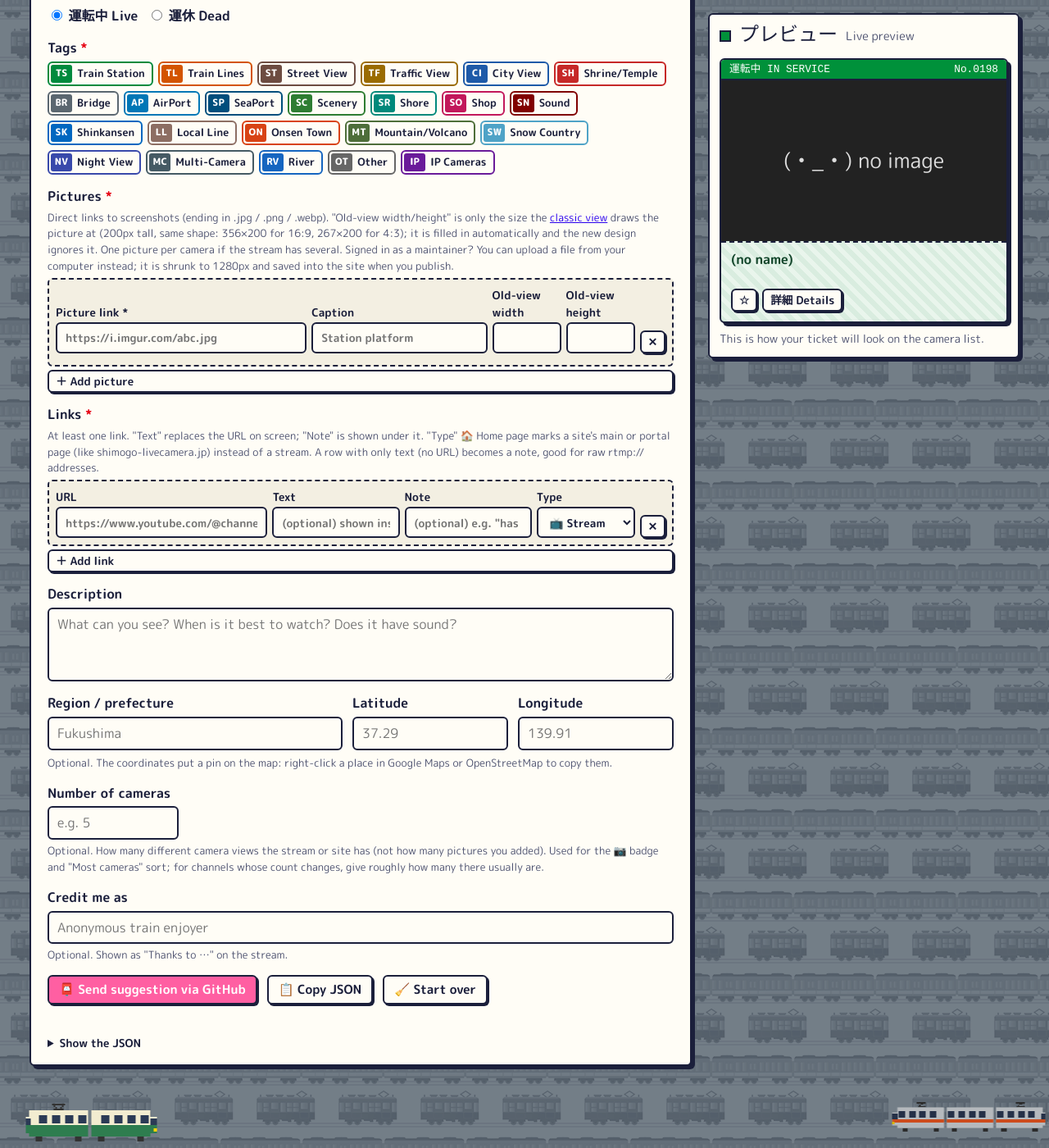
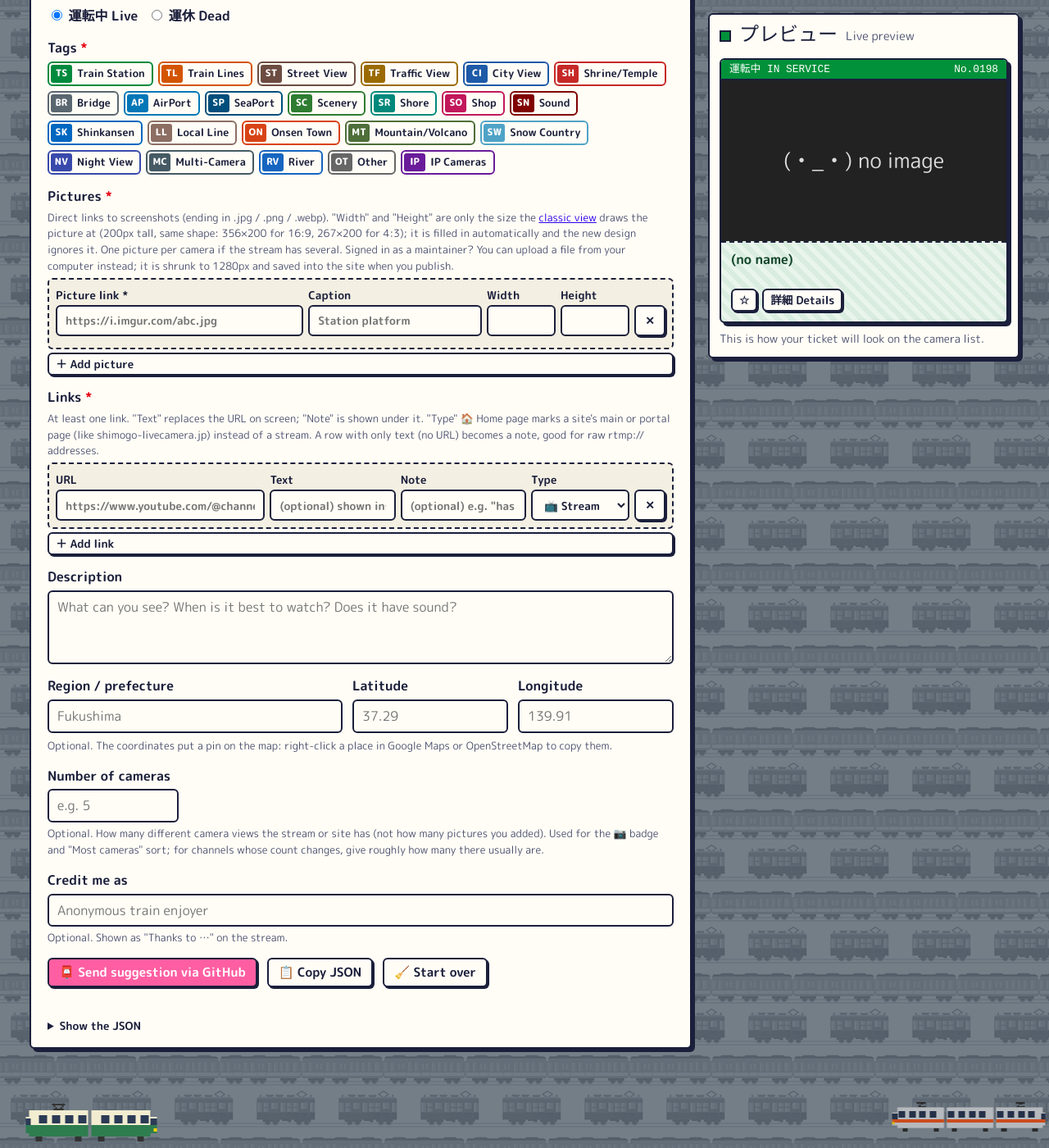
Before and after one commit to TrainStream/trainstream.github.io, a Jekyll site: the page built from submit/index.html, in a window 1280 px wide and 1400 px high, scrolled down 821 px. Shown: the whole window at 82% size. Built offline with Jekyll 4.4.1, drawn with Linux system fonts in a browser that asks for light colours; some web fonts are replaced.

Commit message:
Submit: short Width/Height labels with a tooltip; ✕ as tall as the inputs
Co-Authored-By: Claude Opus 5.5 <noreply@anthropic.com>
Claude-Session: https://claude.ai/code/session_016eFxwboJTwetv66sWZCP49

```diff
--- a/assets/css/site.scss
+++ b/assets/css/site.scss
@@ -2912,6 +2912,14 @@ fieldset.field {
     grid-column: 1 / -1;
 }
 
+/* the ✕ is a square as tall as the inputs next to it */
+.row-item > .row-remove {
+    justify-content: center;
+    width: 38px;
+    height: 38px;
+    padding: 0;
+}
+
 .row-item--link {
     grid-template-columns: minmax(0, 2fr) minmax(0, 1.2fr) minmax(0, 1.2fr) 120px auto;
 }
--- a/assets/js/submit.js
+++ b/assets/js/submit.js
@@ -74,6 +74,9 @@
         var height = el('input', { type: 'number', min: '1', 'data-k': 'height' });
         src.value = img.src || '';
         title.value = img.title || img.alt || '';
+        var sizeHelp = 'Only used by the classic (old) view: the size it draws the picture at, 200px tall, same shape. Filled in automatically.';
+        width.title = sizeHelp;
+        height.title = sizeHelp;
         width.value = img.width || '';
         height.value = img.height || '';
         var status = el('span', { className: 'hint' });
@@ -90,8 +93,8 @@
         var row = el('div', { className: 'row-item' }, [
             field('Picture link *', src),
             field('Caption', title),
-            field('Old-view width', width),
-            field('Old-view height', height),
+            field('Width', width),
+            field('Height', height),
             el('button', { type: 'button', className: 'btn btn--small row-remove', 'aria-label': 'Remove picture', text: '✕', onclick: function () { row.remove(); update(); } }),
             upload,
             status,
--- a/submit/index.html
+++ b/submit/index.html
@@ -87,7 +87,7 @@ scripts:
 
         <div class="field">
             <span class="field-label">Pictures <span class="req">*</span></span>
-            <span class="hint">Direct links to screenshots (ending in .jpg / .png / .webp). "Old-view width/height" is only the size the <a href="/classic/streams/">classic view</a> draws the picture at (200px tall, same shape: 356×200 for 16:9, 267×200 for 4:3); it is filled in automatically and the new design ignores it. One picture per camera if the stream has several. Signed in as a maintainer? You can upload a file from your computer instead; it is shrunk to 1280px and saved into the site when you publish.</span>
+            <span class="hint">Direct links to screenshots (ending in .jpg / .png / .webp). "Width" and "Height" are only the size the <a href="/classic/streams/">classic view</a> draws the picture at (200px tall, same shape: 356×200 for 16:9, 267×200 for 4:3); it is filled in automatically and the new design ignores it. One picture per camera if the stream has several. Signed in as a maintainer? You can upload a file from your computer instead; it is shrunk to 1280px and saved into the site when you publish.</span>
             <div class="row-editor" id="f-images"></div>
             <button class="btn btn--small" type="button" id="add-image">＋ Add picture</button>
         </div>
```
